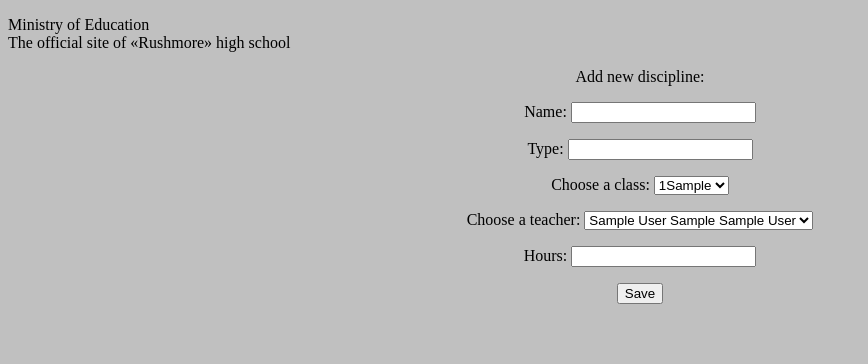
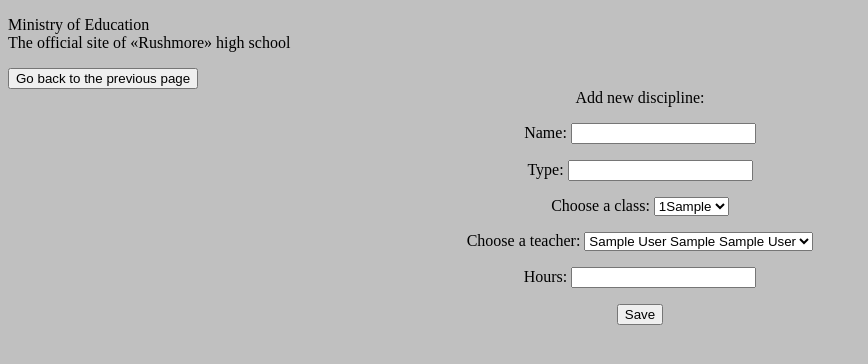
Before and after one commit to smolin8033/Electronic-grade-book, a Django app: page /school/manager/discipline/create/ in a window 1280 px wide. Shown: the top 364 px of the page, without its empty margins (0-868 px from the left). Run offline with Django 3.2, Linux system fonts and the light colour scheme; tables that the repository leaves empty hold one stand-in row (values such as "Sample post").

Commit message:
add form, redirecting to the previous page

```diff
--- a/school/templates/discipline_create.html
+++ b/school/templates/discipline_create.html
@@ -1,6 +1,9 @@
 {% extends 'base.html' %}
 
 {% block content %}
+<form action="{% url 'teacher_list' %}">
+<input type="submit" value="Go back to the previous page" />
+</form>
 <center>
     Add new discipline:
     <form action="." method="POST">{% csrf_token %}
```
